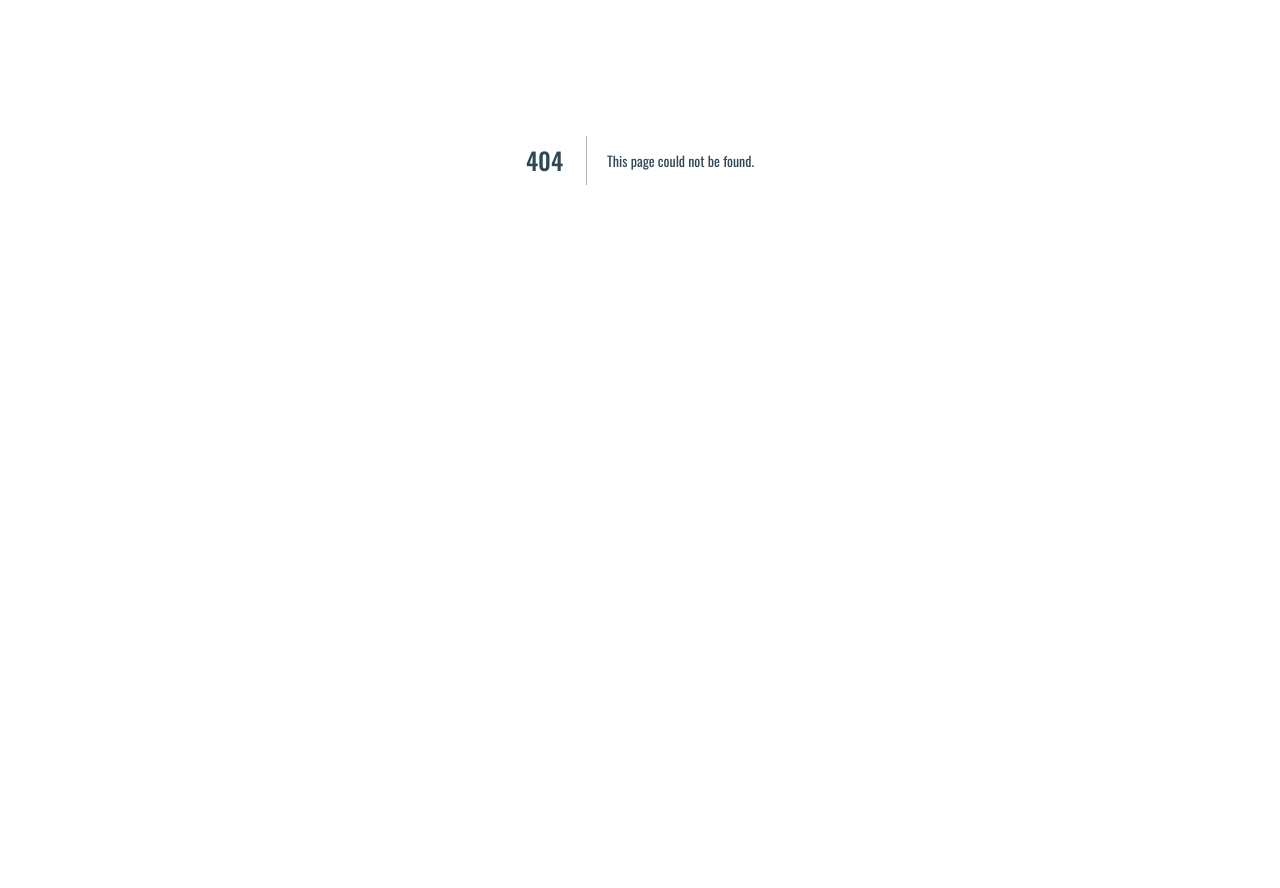
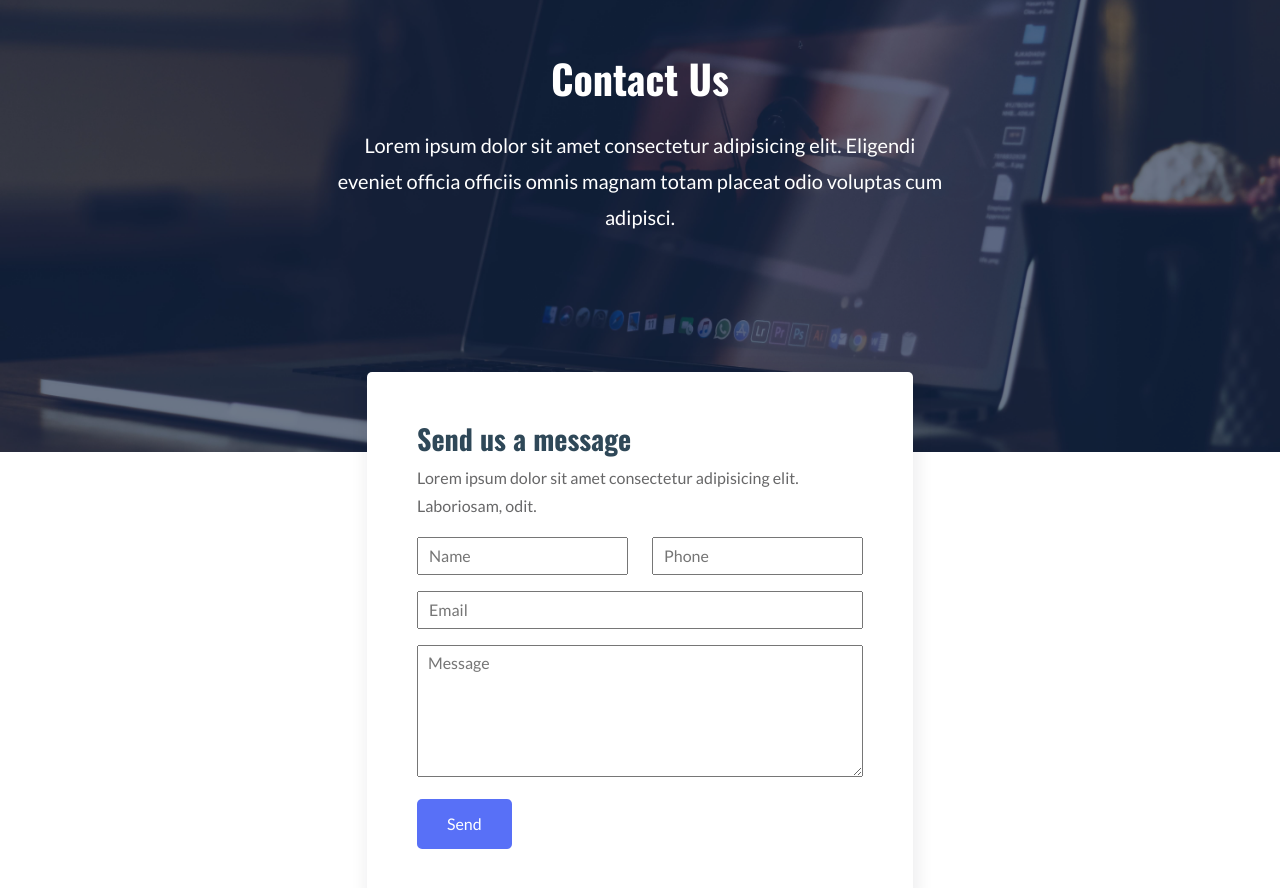
Before and after one commit to bforbilly24/eventbookingticketing-nextjs-frontend-app, a Next.js app: page /contact in a window 1280 px wide. Before the commit this address had no page. Shown: the part 240-1128 px from the top of the page. Before the commit the page ends 800 px from the top, so only its background shows below. Built offline with nearby package versions, Linux system fonts and the light colour scheme; no server answers.

Commit message:
feat(page): add contact

```diff
--- /dev/null
+++ b/pages/contact.js
@@ -0,0 +1,95 @@
+import React from 'react';
+import { Accordion } from 'react-bootstrap';
+import { IoIosArrowDown } from 'react-icons/io';
+import Layout from '../components/global/layout';
+import SectionTitle from '../components/global/section-title';
+import { CONTACT_FORM } from '../config';
+
+const Contact = () => {
+	return (
+		<Layout title='Contact'>
+			<div className='contact section-padding-b'>
+				<div className='contact-image' style={{ backgroundImage: 'url(/images/contact.jpg)' }}>
+					<div className='row'>
+						<div className='col-md-8 col-lg-6 mx-auto text-center'>
+							<h2 className='title'>Contact Us</h2>
+							<p className='description'>Lorem ipsum dolor sit amet consectetur adipisicing elit. Eligendi eveniet officia officiis omnis magnam totam placeat odio voluptas cum adipisci.</p>
+						</div>
+					</div>
+				</div>
+				<div className='container'>
+					<div className='row'>
+						<div className='col-md-8 col-lg-6 mx-auto'>
+							<form action={CONTACT_FORM} method='post' className='contact-form'>
+								<h3>Send us a message</h3>
+								<p>Lorem ipsum dolor sit amet consectetur adipisicing elit. Laboriosam, odit.</p>
+								<div className='row my-3'>
+									<div className='col-md-6 mb-3'>
+										<input name='name' type='text' placeholder='Name' />
+									</div>
+									<div className='col-md-6 mb-3'>
+										{' '}
+										<input name='phone' type='text' placeholder='Phone' />
+									</div>
+									<div className='col-12 mb-3'>
+										{' '}
+										<input name='email' type='email' placeholder='Email' />
+									</div>
+									<div className='col-12'>
+										<textarea name='message' id='' rows='5' placeholder='Message'></textarea>
+									</div>
+								</div>
+								<button type='submit' className='button'>
+									Send
+								</button>
+							</form>
+						</div>
+					</div>
+				</div>
+			</div>
+			<div className='faq section-padding'>
+				<div className='container'>
+					<div className='row'>
+						<div className='col-md-8 col-lg-6 mx-auto'>
+							<SectionTitle title='Frequently Asked Question' />
+							<Accordion className='accordion-flush faq-accordion' defaultActiveKey='0'>
+								<Accordion.Item eventKey='0'>
+									<Accordion.Header>
+										{' '}
+										<span>How the payment works?</span> <IoIosArrowDown />{' '}
+									</Accordion.Header>
+									<Accordion.Body>
+										Lorem ipsum dolor sit amet, consectetur adipiscing elit, sed do eiusmod tempor incididunt ut labore et dolore magna aliqua. Ut enim ad minim veniam, quis nostrud exercitation ullamco laboris nisi ut aliquip ex ea commodo consequat. Duis aute irure dolor in
+										reprehenderit in voluptate velit esse cillum dolore eu fugiat nulla pariatur. Excepteur sint occaecat cupidatat non proident, sunt in culpa qui officia deserunt mollit anim id est laborum.
+									</Accordion.Body>
+								</Accordion.Item>
+								<Accordion.Item eventKey='1'>
+									<Accordion.Header>
+										{' '}
+										<span>How to collect tickets?</span> <IoIosArrowDown />
+									</Accordion.Header>
+									<Accordion.Body>
+										Lorem ipsum dolor sit amet, consectetur adipiscing elit, sed do eiusmod tempor incididunt ut labore et dolore magna aliqua. Ut enim ad minim veniam, quis nostrud exercitation ullamco laboris nisi ut aliquip ex ea commodo consequat. Duis aute irure dolor in
+										reprehenderit in voluptate velit esse cillum dolore eu fugiat nulla pariatur. Excepteur sint occaecat cupidatat non proident, sunt in culpa qui officia deserunt mollit anim id est laborum.
+									</Accordion.Body>
+								</Accordion.Item>
+								<Accordion.Item eventKey='2'>
+									<Accordion.Header>
+										{' '}
+										<span>How to buy premium tickets?</span> <IoIosArrowDown />
+									</Accordion.Header>
+									<Accordion.Body>
+										Lorem ipsum dolor sit amet, consectetur adipiscing elit, sed do eiusmod tempor incididunt ut labore et dolore magna aliqua. Ut enim ad minim veniam, quis nostrud exercitation ullamco laboris nisi ut aliquip ex ea commodo consequat. Duis aute irure dolor in
+										reprehenderit in voluptate velit esse cillum dolore eu fugiat nulla pariatur. Excepteur sint occaecat cupidatat non proident, sunt in culpa qui officia deserunt mollit anim id est laborum.
+									</Accordion.Body>
+								</Accordion.Item>
+							</Accordion>
+						</div>
+					</div>
+				</div>
+			</div>
+		</Layout>
+	);
+};
+
+export default Contact;
```
